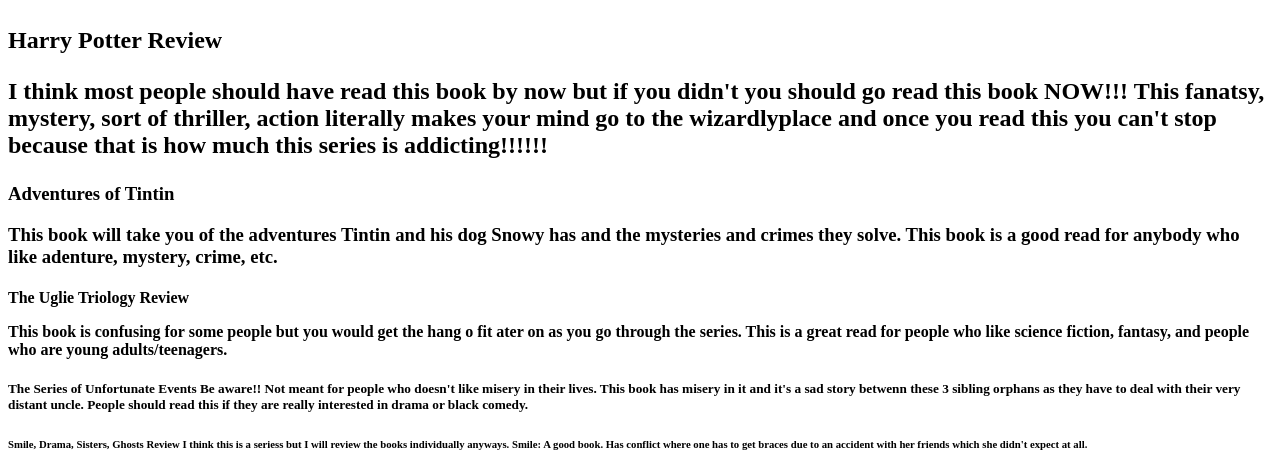
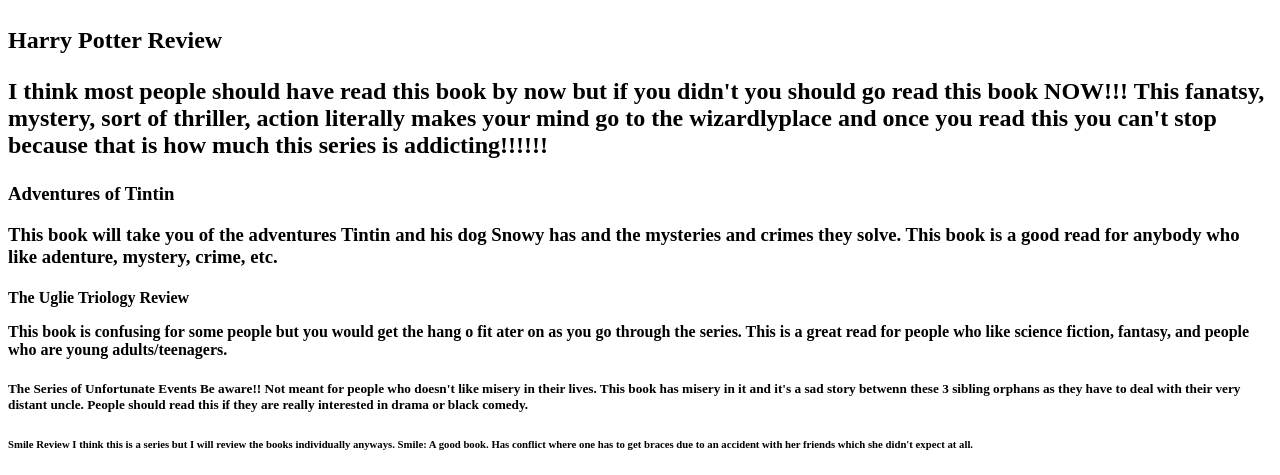
Before and after one commit to Dragoncat5482/Website, a plain HTML site: page index.html in a window 1280 px wide. Shown: the part 736-1211 px from the top of the page. Drawn offline with Linux system fonts and the light colour scheme.

Commit message:
Update index.html

```diff
--- a/index.html
+++ b/index.html
@@ -14,8 +14,8 @@
     <p> This book is confusing for some people but you would get the hang o fit ater on as you go through the series. This is a great read for people who like science fiction, fantasy, and people who are young adults/teenagers.</p>
     <h5> The Series of Unfortunate Events
 Be aware!! Not meant for people who doesn't like misery in their lives. This book has misery in it and it's a sad story betwenn these 3 sibling orphans as they have to deal with their very distant uncle. People should read this if they are really interested in drama or black comedy.</p>
-    <h6> Smile, Drama, Sisters, Ghosts Review
-    I think this is a seriess but I will review the books individually anyways.
+    <h6> Smile Review
+    I think this is a series but I will review the books individually anyways.
     Smile:
     A good book. Has conflict where one has to get braces due to an accident with her friends which she didn't expect at all.
  </html>
```
